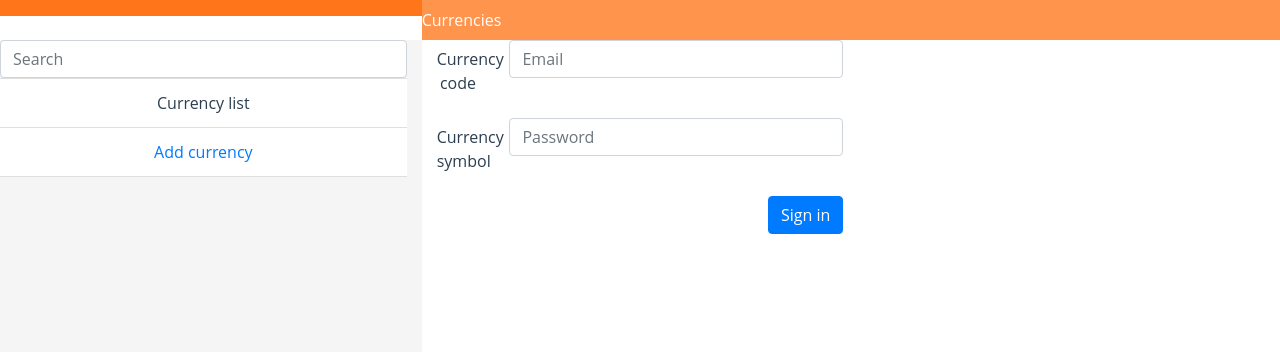
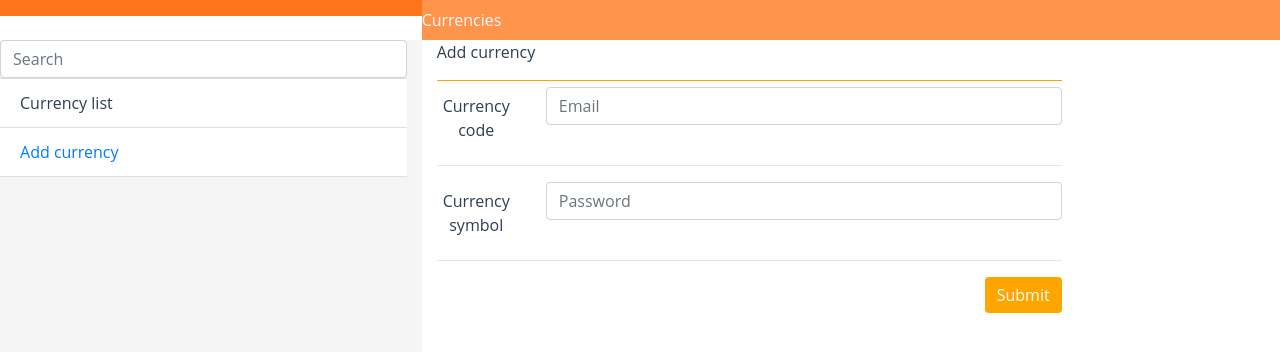
Before and after one commit to danilogacevic/menu_app_test, a Vue app: page /currencies/add in a window 1280 px wide. Shown: the top 352 px of the page. Built offline with nearby package versions, Linux system fonts and the light colour scheme.

Commit message:
some styling finished

```diff
--- a/src/App.vue
+++ b/src/App.vue
@@ -33,4 +33,9 @@ export default {
   color: #2c3e50;
   margin-top: 0px;
 }
+
+.list-group-flush .list-group-item {
+    text-align: left;
+  }
+
 </style>
--- a/src/components/AddCurrency.vue
+++ b/src/components/AddCurrency.vue
@@ -1,5 +1,8 @@
 <template>
-	<div class="col-md-4">
+	<div class="col-md-6">
+		<div class="addit">
+			<p style="text-align: left;">Add currency</p>
+		</div>
 
    <form>
 		  <div class="form-group row">
@@ -10,6 +13,8 @@
 
 		    </div>
 		  </div>
+    <hr>
+
   <div class="form-group row">
     <label for="inputPassword3" class="col-sm-2 col-form-label">Currency symbol</label>
     <div class="col-sm-10">
@@ -18,11 +23,11 @@
 
     </div>
   </div>
-
+  <hr>
 
   <div class="form-group">
 
-      <button type="submit" class="btn btn-primary float-right" @click="validateAndAdd(currency,$event)">Sign in</button>
+      <button type="submit" class="btn btn-primary float-right addButton" @click="validateAndAdd(currency,$event)">Submit</button>
   </div>
 </form>
       </div>
@@ -113,3 +118,15 @@
 
 	}
 </script>
+
+<style scoped>
+	.addit {
+		border-bottom: 1px solid orange;
+		margin-bottom: 1%;
+	}
+
+	.addButton {
+		background-color: orange;
+		border: none;
+	}
+</style>
--- a/src/components/Currencies.vue
+++ b/src/components/Currencies.vue
@@ -15,8 +15,6 @@
 			</div>
 
 
-  <!-- Navbar content -->
-</nav>
 		</div>
 
 		<div class="row main-content">
```
Lines whose indentation alone changed are shown as unchanged.
